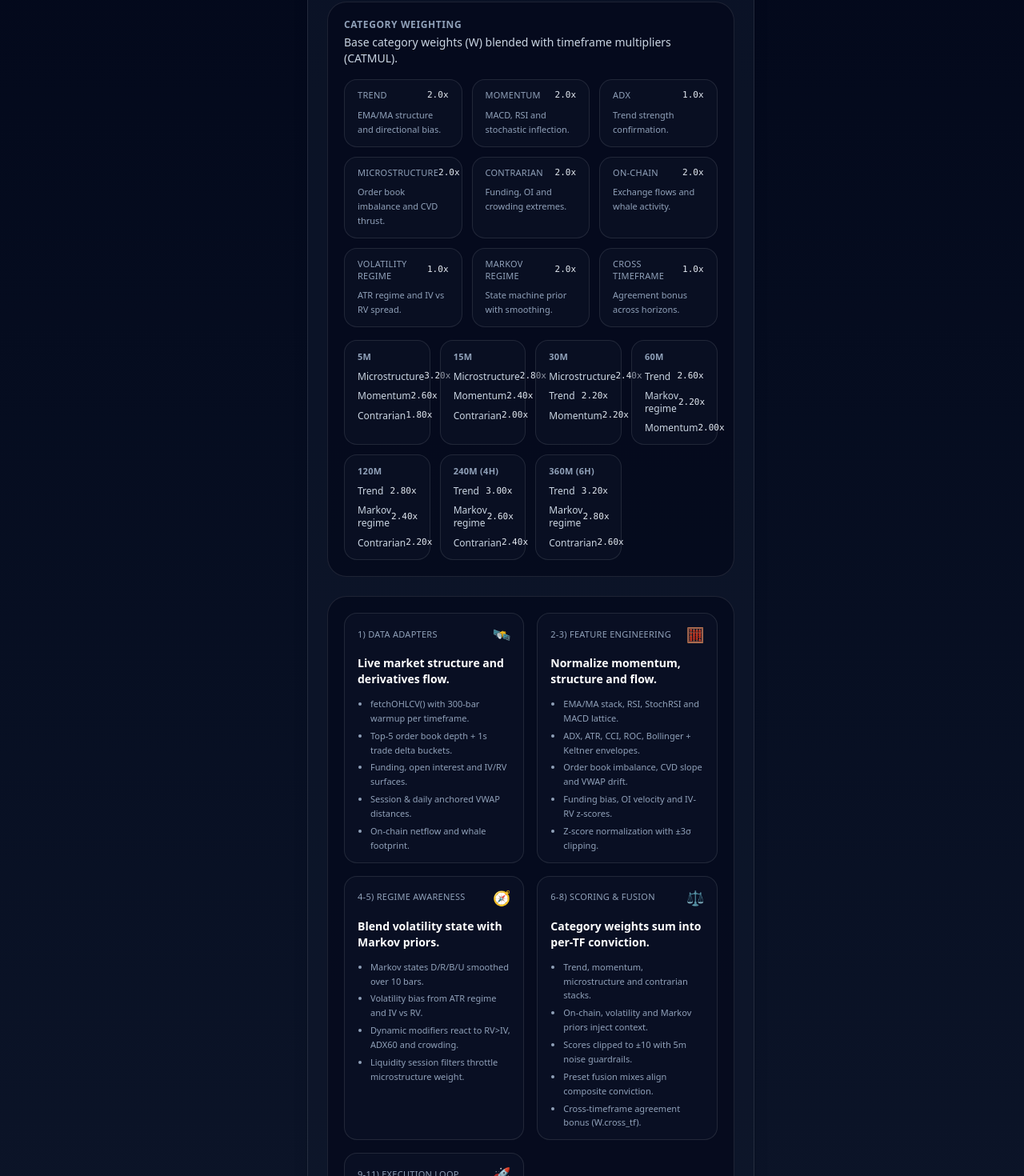
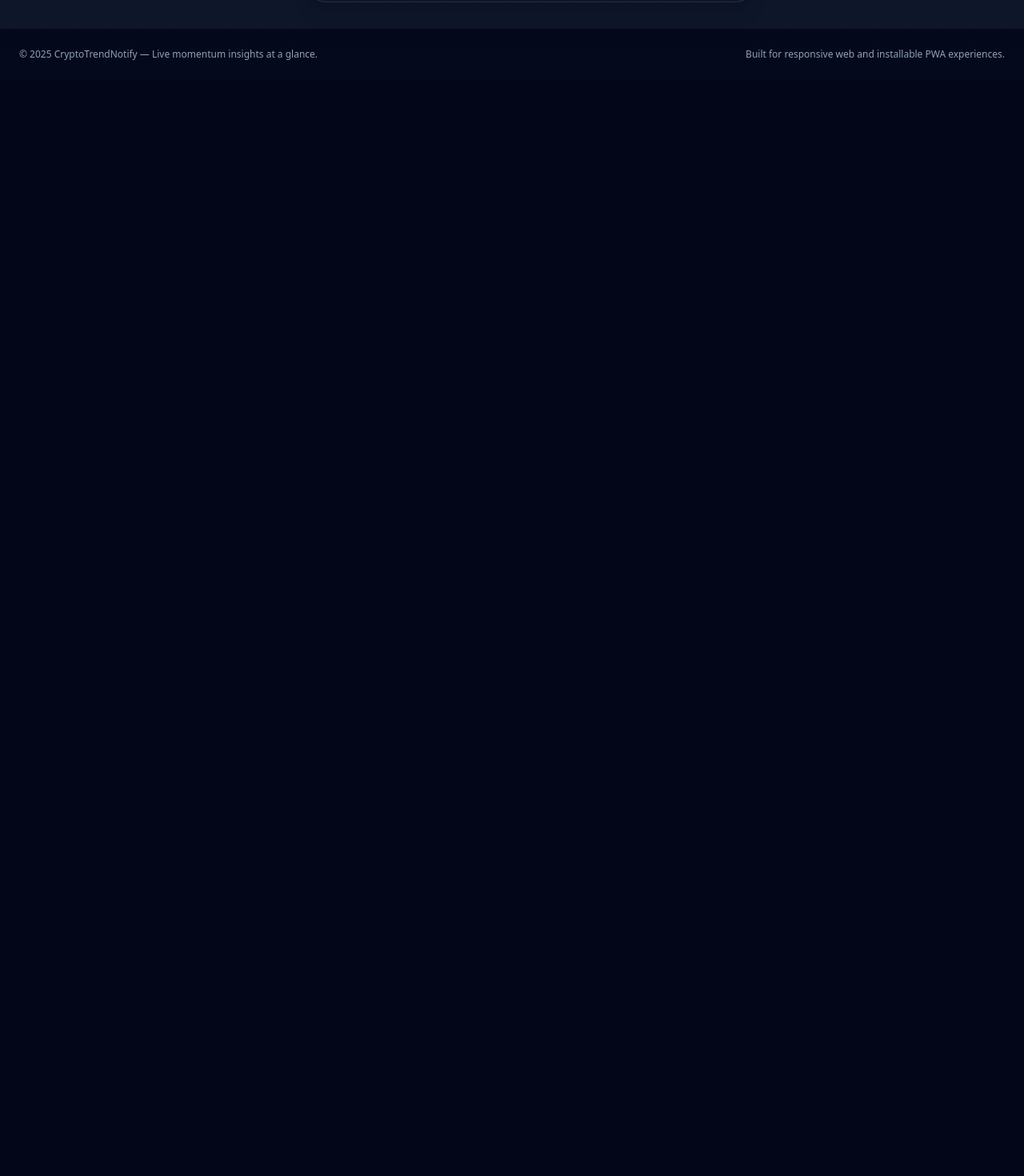
Before and after one commit to gzarog/CryptoTrendNotify, a React (Vite) app: page / in a window 1280 px wide. Shown: the part 3000-4470 px from the top of the page at 80% size. After the commit the page ends 3100 px from the top, so only its background shows below. Built offline with nearby package versions, Linux system fonts and the light colour scheme; no server answers.

Commit message:
Remove category weighting and pipeline sections

```diff
--- a/src/components/ExpertSignalsPanel.tsx
+++ b/src/components/ExpertSignalsPanel.tsx
@@ -155,118 +155,6 @@ const PRESET_DESCRIPTIONS: Record<PresetKey, string> = {
   SCALPER: 'Scalper fusion — front-loads short-term conviction for rapid reactions.',
   SWING: 'Swing fusion — emphasises higher timeframes for positional trades.',
 }
-
-const CATEGORY_LABELS: Record<string, { title: string; description: string }> = {
-  trend: {
-    title: 'Trend',
-    description: 'EMA/MA structure and directional bias.',
-  },
-  momentum: {
-    title: 'Momentum',
-    description: 'MACD, RSI and stochastic inflection.',
-  },
-  adx: {
-    title: 'ADX',
-    description: 'Trend strength confirmation.',
-  },
-  microstructure: {
-    title: 'Microstructure',
-    description: 'Order book imbalance and CVD thrust.',
-  },
-  contrarian: {
-    title: 'Contrarian',
-    description: 'Funding, OI and crowding extremes.',
-  },
-  onchain: {
-    title: 'On-chain',
-    description: 'Exchange flows and whale activity.',
-  },
-  vol_regime: {
-    title: 'Volatility regime',
-    description: 'ATR regime and IV vs RV spread.',
-  },
-  markov: {
-    title: 'Markov regime',
-    description: 'State machine prior with smoothing.',
-  },
-  cross_tf: {
-    title: 'Cross timeframe',
-    description: 'Agreement bonus across horizons.',
-  },
-}
-
-const PIPELINE_STAGES: Array<{
-  id: string
-  label: string
-  description: string
-  points: string[]
-  icon: string
-}> = [
-  {
-    id: 'data',
-    label: '1) Data adapters',
-    description: 'Live market structure and derivatives flow.',
-    icon: '🛰️',
-    points: [
-      'fetchOHLCV() with 300-bar warmup per timeframe.',
-      'Top-5 order book depth + 1s trade delta buckets.',
-      'Funding, open interest and IV/RV surfaces.',
-      'Session & daily anchored VWAP distances.',
-      'On-chain netflow and whale footprint.',
-    ],
-  },
-  {
-    id: 'features',
-    label: '2-3) Feature engineering',
-    description: 'Normalize momentum, structure and flow.',
-    icon: '🧮',
-    points: [
-      'EMA/MA stack, RSI, StochRSI and MACD lattice.',
-      'ADX, ATR, CCI, ROC, Bollinger + Keltner envelopes.',
-      'Order book imbalance, CVD slope and VWAP drift.',
-      'Funding bias, OI velocity and IV-RV z-scores.',
-      'Z-score normalization with ±3σ clipping.',
-    ],
-  },
-  {
-    id: 'regime',
-    label: '4-5) Regime awareness',
-    description: 'Blend volatility state with Markov priors.',
-    icon: '🧭',
-    points: [
-      'Markov states D/R/B/U smoothed over 10 bars.',
-      'Volatility bias from ATR regime and IV vs RV.',
-      'Dynamic modifiers react to RV>IV, ADX60 and crowding.',
-      'Liquidity session filters throttle microstructure weight.',
-    ],
-  },
-  {
-    id: 'scoring',
-    label: '6-8) Scoring & fusion',
-    description: 'Category weights sum into per-TF conviction.',
-    icon: '⚖️',
-    points: [
-      'Trend, momentum, microstructure and contrarian stacks.',
-      'On-chain, volatility and Markov priors inject context.',
-      'Scores clipped to ±10 with 5m noise guardrails.',
-      'Preset fusion mixes align composite conviction.',
-      'Cross-timeframe agreement bonus (W.cross_tf).',
-    ],
-  },
-  {
-    id: 'execution',
-    label: '9-11) Execution loop',
-    description: 'Risk-managed orders and actionable alerts.',
-    icon: '🚀',
-    points: [
-      'Guards enforce liquidity, spread and cooldown filters.',
-      'ATR-based sizing with VWAP anchored entries.',
-      'Multi-target ladder & ATR trail manager.',
-      'Alert payload broadcasts composite context.',
-      'Loop sleeps to next TF0 close (5m).',
-    ],
-  },
-]
 
 const PRESET_OPTIONS: Array<{ value: PresetKey; label: string }> = [
   { value: 'BALANCED', label: 'Balanced' },
@@ -484,38 +372,6 @@ export function ExpertSignalsPanel({
     }
   }, [baseWeights, presetWeights, snapshotByTimeframe, timeframeKeys])
 
-  const categoryInsights = useMemo(() => {
-    const entries = Object.entries(ENGINE_METADATA.categoryMultipliers).map(
-      ([timeframe, multipliers]) => {
-        const key = normalizeTimeframeKey(timeframe)
-        const resolved = Object.entries(multipliers).map(([categoryKey, multiplier]) => {
-          const normalizedKey = categoryKey === 'micro' ? 'microstructure' : categoryKey
-          const base =
-            ENGINE_METADATA.categoryWeights[
-              normalizedKey as keyof typeof ENGINE_METADATA.categoryWeights
-            ] ?? 0
-          return {
-            key: normalizedKey,
-            weight: base * (multiplier + 0),
-          }
-        })
-
-        const ranked = resolved
-          .filter((entry) => entry.key !== 'cross_tf')
-          .sort((a, b) => b.weight - a.weight)
-          .slice(0, 3)
-
-        return {
-          key,
-          label: formatTimeframeLabel(key, timeframeLabelMap),
-          ranked,
-        }
-      },
-    )
-
-    return entries.filter((entry): entry is NonNullable<typeof entry> => entry != null)
-  }, [timeframeLabelMap])
-
   const compositeGradient =
     contributions.direction === 'Bullish'
       ? 'from-emerald-400/80 via-emerald-500/80 to-emerald-600/80'
@@ -687,83 +543,7 @@ export function ExpertSignalsPanel({
           )}
         </section>
 
-        <section className="flex flex-col gap-4 rounded-3xl border border-white/10 bg-slate-950/60 p-5">
-          <header className="flex flex-col gap-1">
-            <span className="text-xs font-semibold uppercase tracking-wider text-slate-400">Category weighting</span>
-            <span className="text-sm text-slate-300">
-              Base category weights (W) blended with timeframe multipliers (CATMUL).
-            </span>
-          </header>
 
-          <div className="grid gap-3 sm:grid-cols-2 lg:grid-cols-3">
-            {Object.entries(ENGINE_METADATA.categoryWeights).map(([key, weight]) => {
-              const meta = CATEGORY_LABELS[key] ?? { title: key, description: '' }
-              return (
-                <div
-                  key={key}
-                  className="flex flex-col gap-2 rounded-2xl border border-white/10 bg-slate-900/40 px-4 py-3"
-                >
-                  <div className="flex items-center justify-between text-xs text-slate-300">
-                    <span className="text-[11px] uppercase tracking-wide text-slate-400">{meta.title}</span>
-                    <span className="font-mono text-[11px] text-slate-200">{weight.toFixed(1)}x</span>
-                  </div>
-                  <p className="text-[11px] leading-relaxed text-slate-400">{meta.description}</p>
-                </div>
-              )
-            })}
-          </div>
-
-          <div className="grid gap-3 sm:grid-cols-2 xl:grid-cols-4">
-            {categoryInsights.map((entry) => (
-              <div
-                key={`insight-${entry.key}`}
-                className="flex flex-col gap-2 rounded-2xl border border-white/10 bg-slate-900/40 px-4 py-3"
-              >
-                <span className="text-[11px] font-semibold uppercase tracking-wide text-slate-400">
-                  {entry.label}
-                </span>
-                <div className="flex flex-col gap-2">
-                  {entry.ranked.map((category) => {
-                    const label = CATEGORY_LABELS[category.key] ?? {
-                      title: category.key,
-                      description: '',
-                    }
-                    return (
-                      <div key={`${entry.key}-${category.key}`} className="flex items-center justify-between">
-                        <span className="text-xs text-slate-300">{label.title}</span>
-                        <span className="font-mono text-[11px] text-slate-200">
-                          {(category.weight).toFixed(2)}x
-                        </span>
-                      </div>
-                    )
-                  })}
-                </div>
-              </div>
-            ))}
-          </div>
-        </section>
-
-        <section className="grid gap-4 rounded-3xl border border-white/10 bg-slate-950/60 p-5 lg:grid-cols-2">
-          {PIPELINE_STAGES.map((stage) => (
-            <article
-              key={stage.id}
-              className="flex flex-col gap-3 rounded-2xl border border-white/10 bg-slate-900/40 px-4 py-3"
-            >
-              <div className="flex items-center justify-between text-xs text-slate-300">
-                <span className="text-[11px] uppercase tracking-wide text-slate-400">
-                  {stage.label}
-                </span>
-                <span className="text-lg">{stage.icon}</span>
-              </div>
-              <p className="text-sm font-semibold text-white">{stage.description}</p>
-              <ul className="flex list-disc flex-col gap-1 pl-4 text-[11px] leading-relaxed text-slate-400">
-                {stage.points.map((point) => (
-                  <li key={`${stage.id}-${point}`}>{point}</li>
-                ))}
-              </ul>
-            </article>
-          ))}
-        </section>
       </div>
     </section>
   )
```
